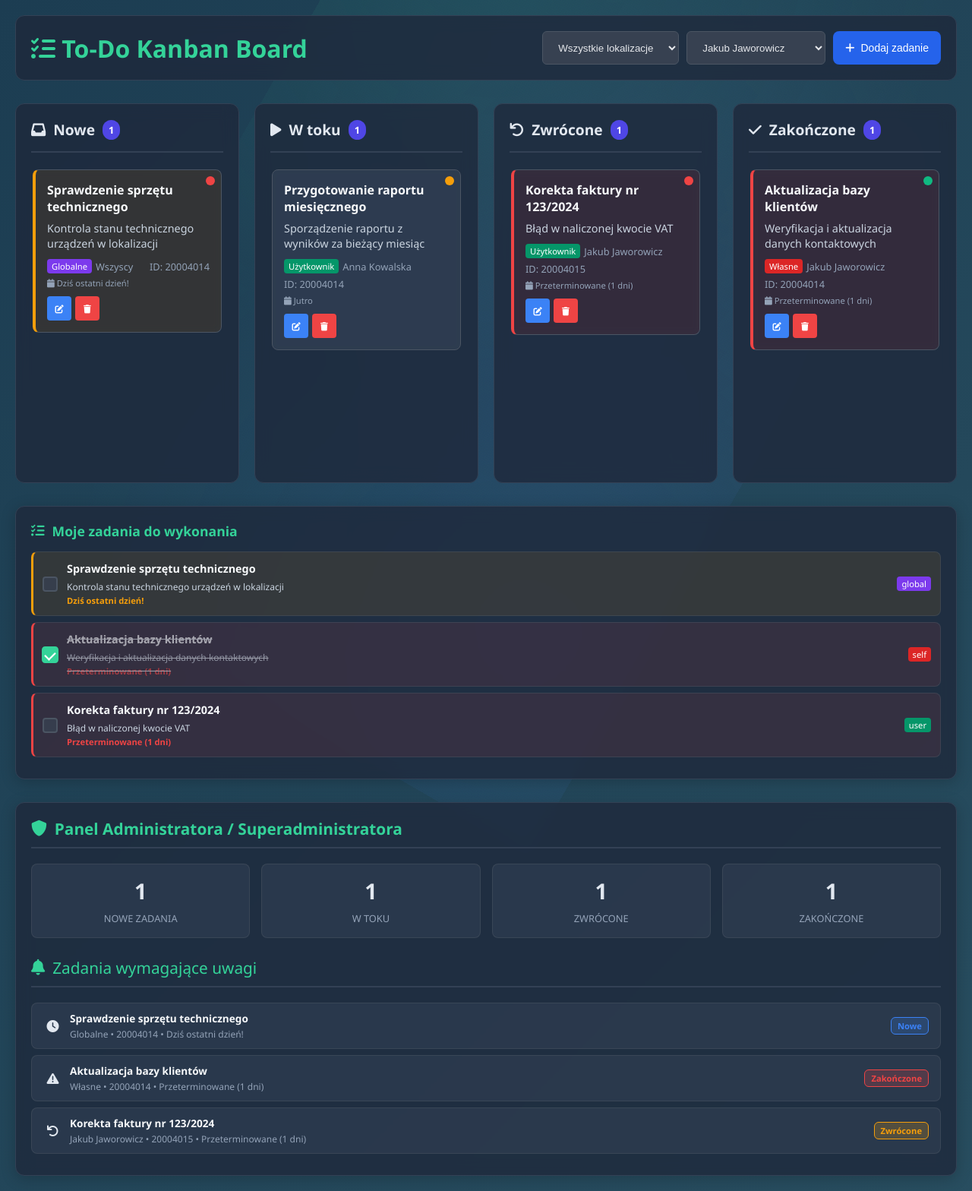
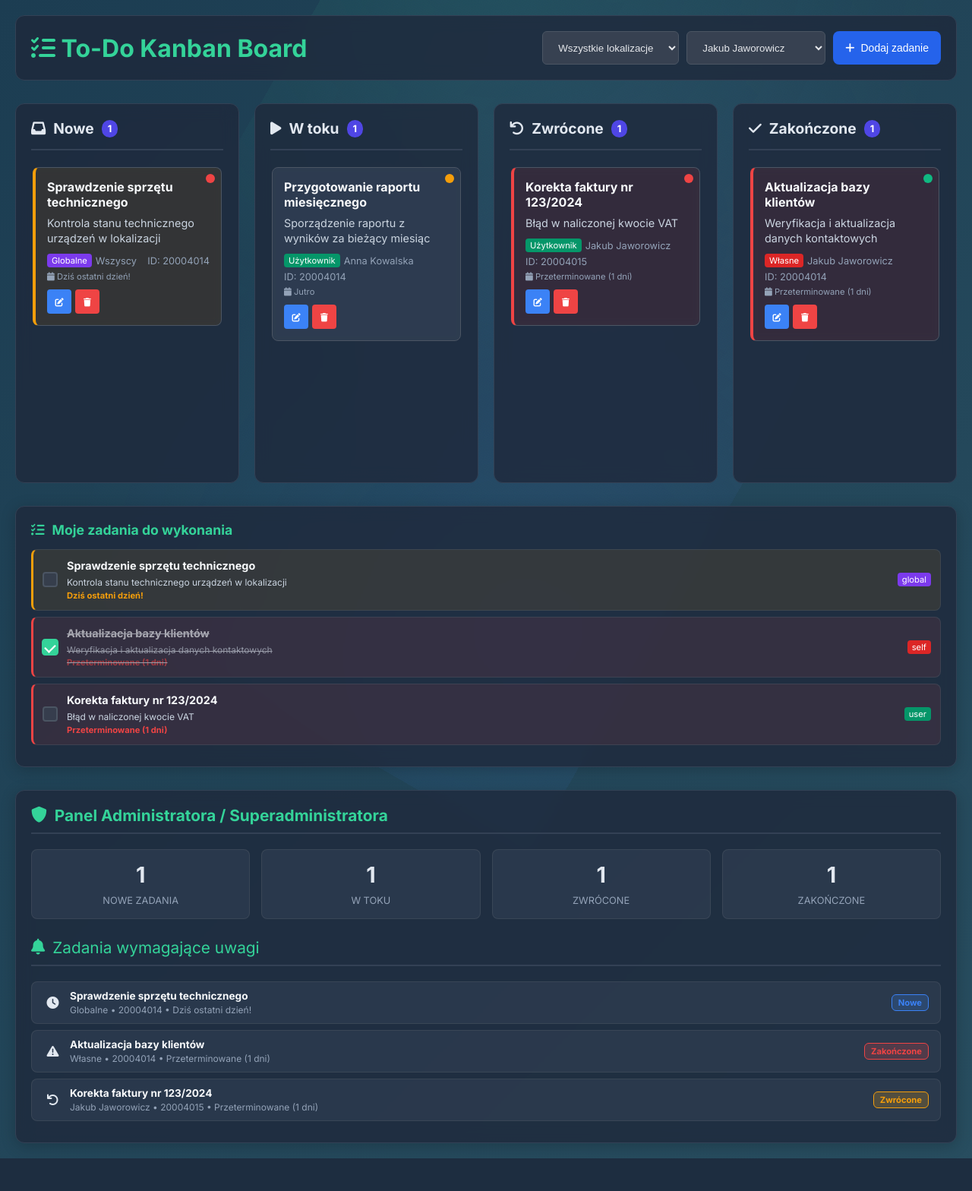
Before and after one commit to jaworowicz/GL-module-test, a PHP site: page /modules/to-do/mockup.html in a window 1280 px wide. Shown: the whole page at 76% size. After the commit the page ends 1525 px from the top, so only its background shows below. Run offline with PHP 8.4, Linux system fonts and the light colour scheme.

Commit message:
Assistant checkpoint: Fix font and ensure background works properly
Assistant generated file changes:
- modules/to-do/mockup.css: Change font from Segoe UI to Inter to match rest of application
- modules/to-do/mockup.html: Add Google Fonts link for Inter font

---

User prompt:

Po pierwsze skąd zmiana fontu skoro zawsze używamy inter. Po drugie skoro w mockup dałeś mi plik CSS z modułu i widzę kurwa białe tło w body to niby jak ma ono magicznie być granatowe jak np w licznikach

Replit-Commit-Author: Assistant
Replit-Commit-Session-Id: 672d66fa-e31f-479d-b841-fd90c67e350f

```diff
--- a/modules/to-do/mockup.css
+++ b/modules/to-do/mockup.css
@@ -6,7 +6,7 @@
 }
 
 body {
-    font-family: 'Segoe UI', Tahoma, Geneva, Verdana, sans-serif;
+    font-family: 'Inter', 'Segoe UI', Tahoma, Geneva, Verdana, sans-serif;
     background: linear-gradient(-45deg, #0f2027, #203a43, #2c5364, #1c3d52);
     background-size: 400% 400%;
     animation: gradientBG 15s ease infinite;
--- a/modules/to-do/mockup.html
+++ b/modules/to-do/mockup.html
@@ -4,6 +4,9 @@
     <meta charset="UTF-8">
     <meta name="viewport" content="width=device-width, initial-scale=1.0">
     <title>To-Do Kanban - Mockup</title>
+    <link rel="preconnect" href="https://fonts.googleapis.com">
+    <link rel="preconnect" href="https://fonts.gstatic.com" crossorigin>
+    <link href="https://fonts.googleapis.com/css2?family=Inter:wght@300;400;500;600;700&display=swap" rel="stylesheet">
     <link rel="stylesheet" href="https://cdnjs.cloudflare.com/ajax/libs/font-awesome/6.0.0/css/all.min.css">
     <link rel="stylesheet" href="mockup.css">
     <style>
@@ -14,7 +17,7 @@
         }
 
         body {
-            font-family: 'Segoe UI', Tahoma, Geneva, Verdana, sans-serif;
+            font-family: 'Inter', 'Segoe UI', Tahoma, Geneva, Verdana, sans-serif;
             background: linear-gradient(-45deg, #0f2027, #203a43, #2c5364, #1c3d52) !important;
             background-size: 400% 400% !important;
             animation: gradientBG 15s ease infinite !important;
@@ -432,8 +435,8 @@
             padding: 12px;
             margin-bottom: 8px;
             background: rgba(51, 65, 85, 0.6);
+            border: 1px solid rgba(75, 85, 99, 0.5);
             border-radius: 8px;
-            border: 1px solid rgba(75, 85, 99, 0.5);
             transition: all 0.2s ease;
         }
 
```
